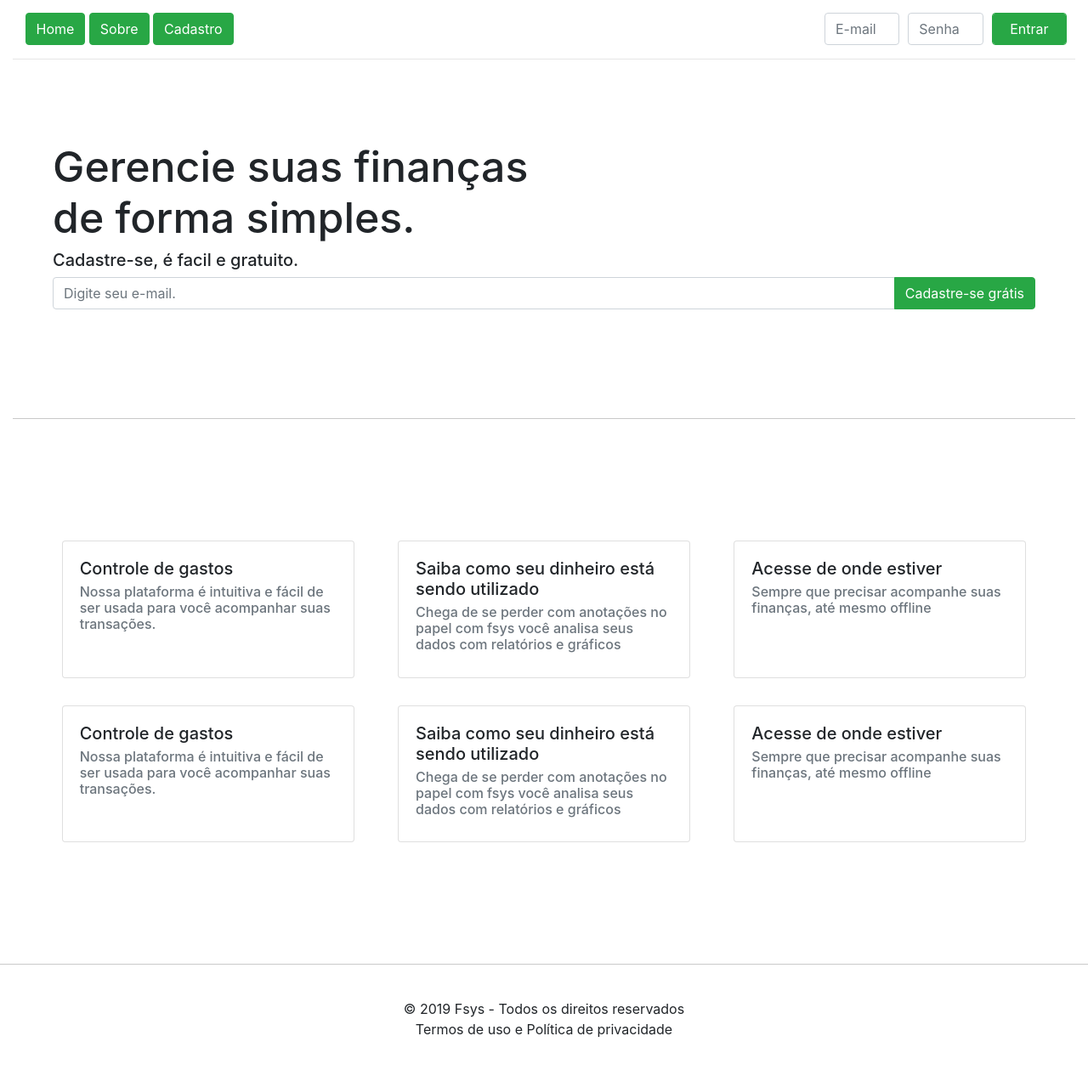
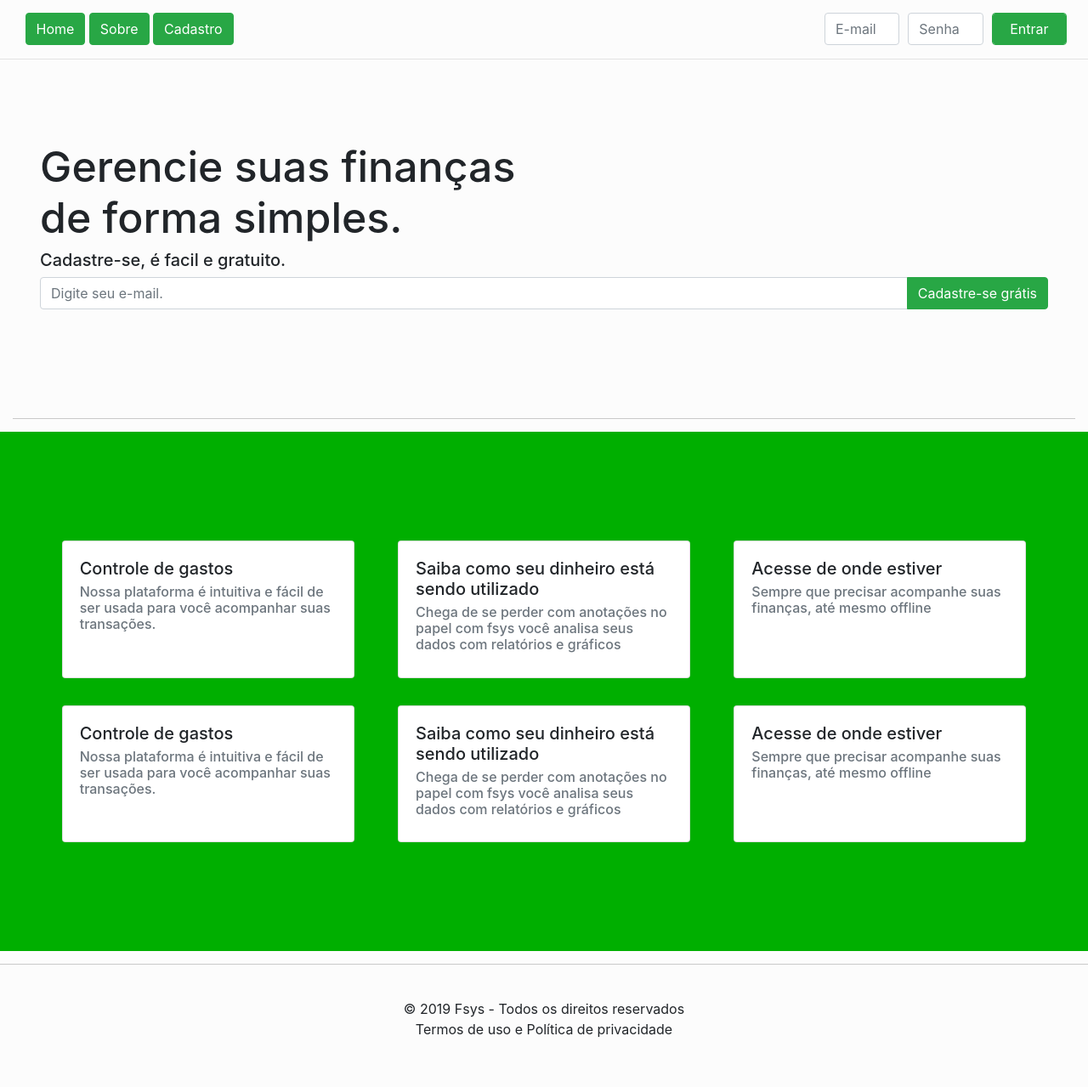
Before and after one commit to fabriciosenadev/fsys, a PHP site: page / in a window 1280 px wide. Shown: the whole page at 85% size. Run offline with PHP 8.4, Linux system fonts and the light colour scheme.

Commit message:
color kit altered

```diff
--- a/assets/css/home.css
+++ b/assets/css/home.css
@@ -2,6 +2,7 @@
   height: 30%;
   border-bottom: .001em solid rgb(201, 201, 201);
   padding: 5em 2em 7em;
+  background-color: #00af33";
 }
 
 .convite h2 {
--- a/index.html
+++ b/index.html
@@ -13,7 +13,7 @@
     <title>fsys</title>
 </head>
 
-<body>
+<body style="background: #fcfcfc;">
     <!-- inicio container  -->
     <div class='container-fluid'>
 
@@ -48,12 +48,12 @@
 
         </div>
         <!-- fim top menu -->
-
+    </div>
     <hr>
 
     <!-- inicio  conteudo do site-->
+    <div class="container-fluid" style="background: #fcfcfc;">
         <div class="convite">
-            <div class="container-fluid">
             <h2>Gerencie suas finanças <br>de forma simples.</h2>
             <h5>Cadastre-se, é facil e gratuito.</h5>
             <div class="input-group mb-3">
@@ -65,6 +65,7 @@
             </div>
         </div>
     </div>
+    <div class="container-fluid" style="background: #00af00;">
         <div class="cards">
             <div class="card" style="width: 18rem;">
                 <div class="card-body">
@@ -76,7 +77,8 @@
             <div class="card" style="width: 18rem;">
                 <div class="card-body">
                     <h5 class="card-title">Saiba como seu dinheiro está sendo utilizado</h5>
-                    <h6 class="card-subtitle mb-2 text-muted">Chega de se perder com anotações no papel com fsys você
+                    <h6 class="card-subtitle mb-2 text-muted">Chega de se perder com anotações no papel com fsys
+                        você
                         analisa seus dados com relatórios e gráficos</h6>
                 </div>
             </div>
@@ -97,7 +99,8 @@
             <div class="card" style="width: 18rem;">
                 <div class="card-body">
                     <h5 class="card-title">Saiba como seu dinheiro está sendo utilizado</h5>
-                    <h6 class="card-subtitle mb-2 text-muted">Chega de se perder com anotações no papel com fsys você
+                    <h6 class="card-subtitle mb-2 text-muted">Chega de se perder com anotações no papel com fsys
+                        você
                         analisa seus dados com relatórios e gráficos</h6>
                 </div>
             </div>
@@ -109,10 +112,11 @@
                 </div>
             </div>
         </div>
+    </div>
 
     <!-- fim conteúdo do site -->
 
-    </div>
+
     <!-- fim container -->
     <footer>
         <p>&copy; 2019 Fsys - Todos os direitos reservados
```
Lines whose indentation alone changed are shown as unchanged.
